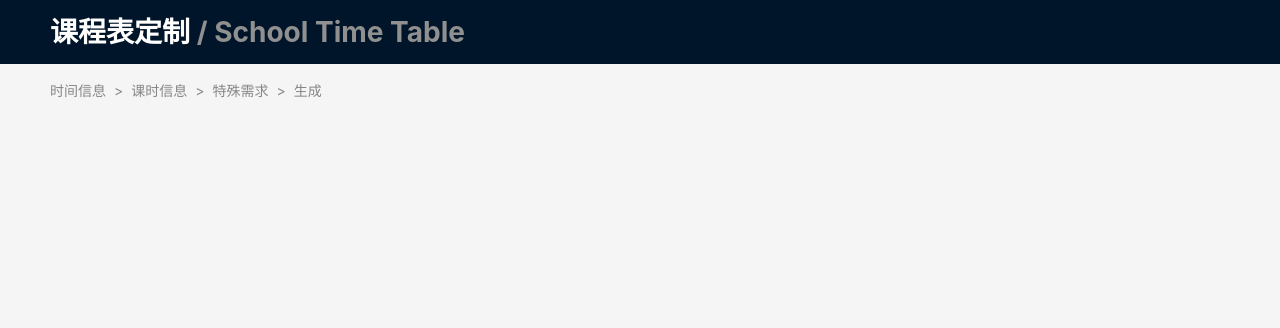
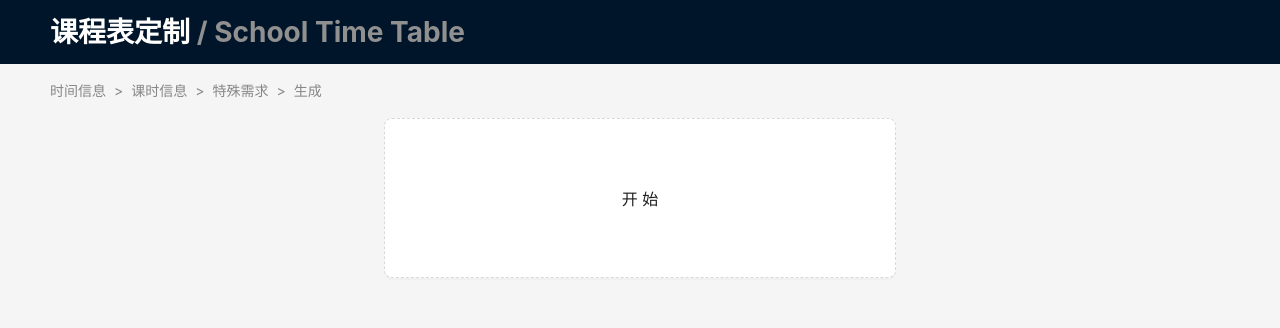
Before and after one commit to PTYin/school-time-table, a React (Create React App) app: page / in a window 1280 px wide. Shown: the top 328 px of the page. Built offline with nearby package versions, Linux system fonts and the light colour scheme.

Commit message:
optimize: fix view details

```diff
--- a/src/App.js
+++ b/src/App.js
@@ -1,5 +1,5 @@
 import {BrowserRouter as Router, Route, Routes, Link, useLocation, Outlet} from 'react-router-dom'
-import {Breadcrumb, Layout} from 'antd'
+import {Breadcrumb, Button, Layout} from 'antd'
 import DayInfo from './views/DayInfo'
 import CourseInfo from './views/CourseInfo'
 import Requirements from './views/Requirements'
@@ -26,7 +26,7 @@ function Home() {
 
   const data = new DataStruct()
 
-  function itemRender(item, params, items, paths) {
+  function itemRender(item) {
     return item.href === currentPath ? <span style={{color: "#000"}}>{item.title}</span> : <Link to={item.href}>{item.title}</Link>
   }
 
@@ -37,9 +37,15 @@ function Home() {
       </Header>
       <Content style={{padding: '0 50px', overflow: 'auto'}}>
         <Breadcrumb style={{margin: '16px 0'}} separator={">"} items={items} itemRender={itemRender}/>
-        <div className="site-layout-content" style={{background: "#f5f5f5"}}>
+        <div style={{background: "#f5f5f5"}}>
           <Routes>
-            <Route path="/" element={<Outlet/>}/>
+            <Route path="/" element={
+              <div style={{display: "flex", width: "100%", justifyContent: "space-evenly"}}>
+                <Link to={"day-info"}>
+                  <Button style={{width: "40vw", height: "20vh"}} type={"dashed"} size={"large"}>开始</Button>
+                </Link>
+              </div>
+            }/>
             <Route path="day-info" element={<DayInfo data={data}/>}/>
             <Route path="course-info" element={<CourseInfo data={data}/>}/>
             <Route path="requirements" element={<Requirements data={data}/>}/>
--- a/src/components/TimeSelector.js
+++ b/src/components/TimeSelector.js
@@ -46,7 +46,7 @@ export default function (props) {
                     }
                   }}
           >
-            停用
+            {disabledCells.has(`${i},${j}`) ? "启用" : "停用"}
           </Button>
         </Col>,
       )
```
